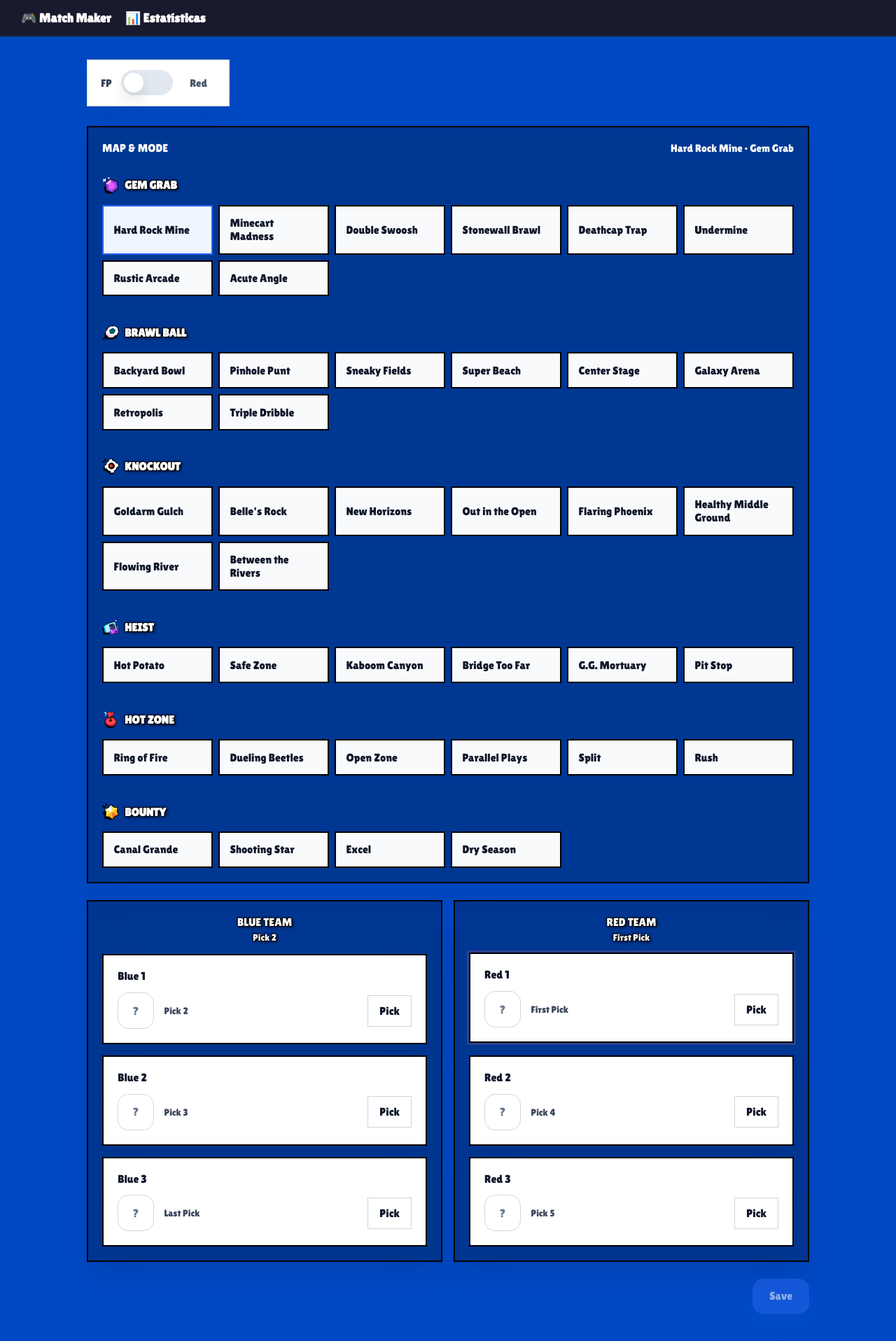
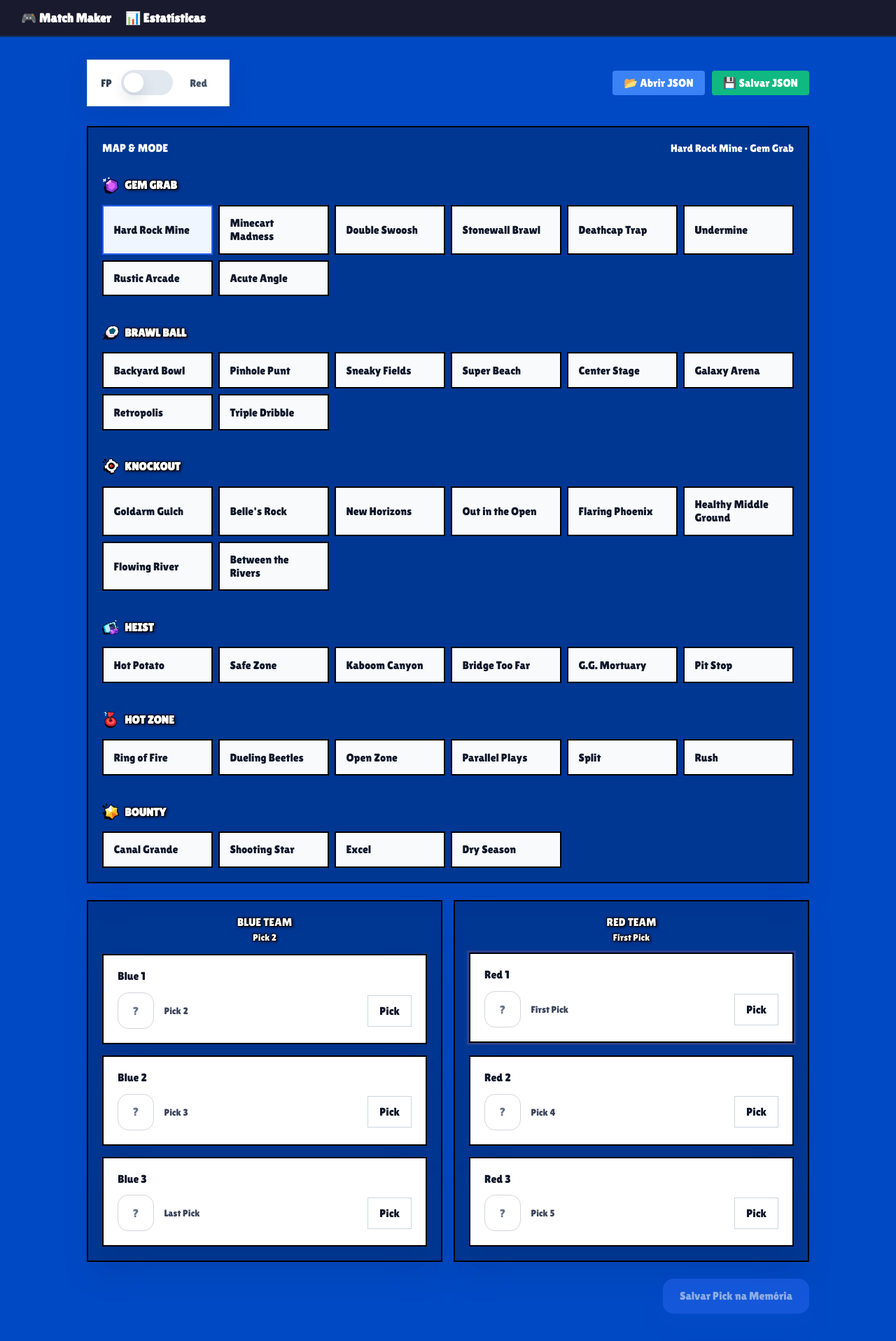
Before and after one commit to neuralshade/brawlpick, a React (Vite) app: page / in a window 1280 px wide. Shown: the top 1916 px of the page at 70% size. Built offline with nearby package versions, Linux system fonts and the light colour scheme.

Commit message:
Implementando base com JSON local. O app formata o JSON.

```diff
--- a/src/App.jsx
+++ b/src/App.jsx
@@ -1,9 +1,12 @@
-import React from 'react';
+import React, { useState } from 'react';
 import { BrowserRouter, Routes, Route, Link } from 'react-router-dom';
 import MatchMaker from './pages/MatchMaker';
 import Statistics from './pages/Statistics';
 
 function App() {
+  // Estado global da base de dados em memória
+  const [savedComps, setSavedComps] = useState([]);
+
   return (
     <BrowserRouter>
       {/* Barra de Navegação (Menu) */}
@@ -22,10 +25,16 @@ function App() {
         </Link>
       </nav>
 
-      {/* Configuração das Rotas */}
+      {/* Configuração das Rotas passando o estado compartilhado */}
       <Routes>
-        <Route path="/" element={<MatchMaker />} />
-        <Route path="/stats" element={<Statistics />} />
+        <Route
+          path="/"
+          element={<MatchMaker savedComps={savedComps} setSavedComps={setSavedComps} />}
+        />
+        <Route
+          path="/stats"
+          element={<Statistics savedComps={savedComps} setSavedComps={setSavedComps} />}
+        />
       </Routes>
     </BrowserRouter>
   );
--- a/src/pages/MatchMaker.jsx
+++ b/src/pages/MatchMaker.jsx
@@ -1,17 +1,17 @@
-import { useMemo, useState, useEffect } from "react";
+import { useMemo, useState, useEffect, useRef } from "react";
 import { TEAM_RED, TEAM_BLUE, MAP_MODE_OPTIONS, BRAWLERS, slotLabels } from "../constants";
 import MapSelector from "../components/MapSelector";
 import TeamColumn from "../components/TeamColumn";
 import HistoryCard from "../components/HistoryCard";
 
-function App() {
+function MatchMaker({ savedComps, setSavedComps }) {
   const [firstPickTeam, setFirstPickTeam] = useState(TEAM_RED);
   const [slots, setSlots] = useState(Array(6).fill(""));
-  const [savedComps, setSavedComps] = useState([]);
   const [activeSlot, setActiveSlot] = useState(null);
   const [searchTerm, setSearchTerm] = useState("");
   const [selectedMapMode, setSelectedMapMode] = useState(MAP_MODE_OPTIONS[0]);
-  const [showToast, setShowToast] = useState(false);
+  const [showToast, setShowToast] = useState(""); // Alterado para string para mensagens dinâmicas
+  const fileInputRef = useRef(null);
 
   const selectedHeroes = useMemo(() => new Set(slots.filter(Boolean)), [slots]);
 
@@ -68,12 +68,46 @@ function App() {
       ...prev,
     ]);
     setSlots(Array(6).fill(""));
-    setShowToast(true);
+    setShowToast("Composição salva na memória!");
+  };
+
+  // --- NOVAS FUNÇÕES DE ARQUIVO JSON --- //
+  const handleFileUpload = (event) => {
+    const file = event.target.files[0];
+    if (!file) return;
+
+    const reader = new FileReader();
+    reader.onload = (e) => {
+      try {
+        const json = JSON.parse(e.target.result);
+        setSavedComps(json);
+        setShowToast(`Arquivo carregado: ${json.length} comps`);
+      } catch (err) {
+        alert('Erro ao processar o arquivo JSON.');
+      }
+    };
+    reader.readAsText(file);
+    event.target.value = null; // reseta o input
+  };
+
+  const exportDatabase = () => {
+    if (savedComps.length === 0) {
+      alert("A base de dados está vazia.");
+      return;
+    }
+    const dataStr = "data:text/json;charset=utf-8," + encodeURIComponent(JSON.stringify(savedComps, null, 2));
+    const downloadAnchorNode = document.createElement('a');
+    downloadAnchorNode.setAttribute("href", dataStr);
+    downloadAnchorNode.setAttribute("download", `brawl_comps_${new Date().getTime()}.json`);
+    document.body.appendChild(downloadAnchorNode);
+    downloadAnchorNode.click();
+    downloadAnchorNode.remove();
+    setShowToast("Arquivo JSON exportado!");
   };
 
   useEffect(() => {
     if (showToast) {
-      const timer = setTimeout(() => setShowToast(false), 3000);
+      const timer = setTimeout(() => setShowToast(""), 3000);
       return () => clearTimeout(timer);
     }
   }, [showToast]);
@@ -83,7 +117,6 @@ function App() {
     return BRAWLERS.filter((b) => b.toLowerCase().includes(searchTerm.toLowerCase()));
   }, [searchTerm]);
 
-  // Props comuns compartilhadas entre as colunas dos times
   const commonTeamProps = {
     firstPickTeam,
     nextPickIndex,
@@ -99,14 +132,13 @@ function App() {
 
   return (
     <main className="app-shell">
-      <div className="fp-top">
+      <div className="fp-top" style={{ display: 'flex', justifyContent: 'space-between', alignItems: 'center' }}>
         <div className="slider-control fp-alone">
           <div className="slider-label">FP</div>
           <button
             type="button"
             className={`toggle-switch ${firstPickTeam}`}
             onClick={() => setFirstPickTeam(firstPickTeam === TEAM_RED ? TEAM_BLUE : TEAM_RED)}
-            aria-label="Toggle first pick between red and blue"
           >
             <span className="switch-track" />
             <span className="switch-thumb" />
@@ -114,6 +146,29 @@ function App() {
           <div className="slider-status">
             {firstPickTeam === TEAM_RED ? "Red" : "Blue"}
           </div>
+        </div>
+
+        {/* Botões de controle de arquivo no topo */}
+        <div style={{ display: 'flex', gap: '10px' }}>
+           <input
+              type="file"
+              accept=".json"
+              style={{ display: 'none' }}
+              ref={fileInputRef}
+              onChange={handleFileUpload}
+            />
+            <button
+              onClick={() => fileInputRef.current.click()}
+              style={{ background: '#3b82f6', border: 'none', padding: '8px 16px', borderRadius: '4px', color: 'white', cursor: 'pointer' }}
+            >
+              📂 Abrir JSON
+            </button>
+            <button
+              onClick={exportDatabase}
+              style={{ background: '#10b981', border: 'none', padding: '8px 16px', borderRadius: '4px', color: 'white', cursor: 'pointer' }}
+            >
+              💾 Salvar JSON
+            </button>
         </div>
       </div>
 
@@ -143,16 +198,15 @@ function App() {
       </section>
 
       <section className="actions-card">
-        {showToast && <span className="toast-message">Composition saved!</span>}
+        {showToast && <span className="toast-message">{showToast}</span>}
         <button disabled={!canSave} onClick={saveComposition}>
-          Save
+          Salvar Pick na Memória
         </button>
       </section>
 
       <HistoryCard savedComps={savedComps} />
-
     </main>
   );
 }
 
-export default App;
+export default MatchMaker;
--- a/src/pages/Statistics.jsx
+++ b/src/pages/Statistics.jsx
@@ -1,11 +1,9 @@
-import React, { useState, useRef, useMemo } from 'react';
+import React, { useRef, useMemo, useState } from 'react';
 
-export default function Statistics() {
-  const [savedComps, setSavedComps] = useState(null);
+export default function Statistics({ savedComps, setSavedComps }) {
   const [error, setError] = useState('');
   const fileInputRef = useRef(null);
 
-  // Função para ler e processar o arquivo JSON local
   const handleFileUpload = (event) => {
     const file = event.target.files[0];
     if (!file) return;
@@ -19,14 +17,13 @@ export default function Statistics() {
         setError('');
       } catch (err) {
         setError('Erro ao processar o arquivo JSON. Verifique se o formato está correto.');
-        setSavedComps(null);
       }
     };
 
     reader.readAsText(file);
+    event.target.value = null;
   };
 
-  // Processamento de dados em memória (Exemplo: Contagem de Picks por Brawler)
   const brawlerStats = useMemo(() => {
     if (!Array.isArray(savedComps)) return [];
 
@@ -41,13 +38,11 @@ export default function Statistics() {
       }
     });
 
-    // Transforma o objeto em array e ordena do mais escolhido para o menos escolhido
     return Object.entries(counts).sort((a, b) => b[1] - a[1]);
   }, [savedComps]);
 
   return (
     <main className="app-shell">
-      {/* Seção de Upload com visual inspirado na seleção de mapas */}
       <section className="map-mode-card">
         <div className="map-mode-header" style={{ marginBottom: '1rem', flexDirection: 'column', alignItems: 'flex-start' }}>
           <h1 style={{
@@ -58,7 +53,7 @@ export default function Statistics() {
             📊 Estatísticas e Base de Dados Local
           </h1>
           <p style={{ color: '#cbd5e1', fontSize: '1rem', marginTop: '0.5rem' }}>
-            Carregue um arquivo JSON com o histórico de composições para visualizar estatísticas detalhadas.
+            A base de dados atual possui <b>{savedComps?.length || 0}</b> composições.
           </p>
         </div>
 
@@ -71,26 +66,19 @@ export default function Statistics() {
             onChange={handleFileUpload}
           />
           <button onClick={() => fileInputRef.current.click()}>
-            📂 Abrir Base de Dados Local
+            📂 Abrir/Atualizar JSON
           </button>
-
-          {savedComps && (
-            <span className="toast-message" style={{ display: 'flex', alignItems: 'center' }}>
-              Base carregada com sucesso! ({savedComps.length} composições lidas)
-            </span>
-          )}
         </div>
 
         {error && <div style={{ color: '#f87171', marginTop: '1rem', fontWeight: 'bold' }}>{error}</div>}
       </section>
 
-      {/* Painel de Resultados estilo "Team Column" da página principal */}
-      {savedComps && (
+      {savedComps && savedComps.length > 0 && (
         <section className="pick-grid" style={{ gridTemplateColumns: '1fr' }}>
           <div className="team-column">
             <div className="team-header">
               <h2 style={{ margin: 0 }}>🏆 Brawlers Mais Escolhidos</h2>
-              <span style={{ fontSize: '0.9rem', color: '#cbd5e1' }}>Baseado no histórico carregado</span>
+              <span style={{ fontSize: '0.9rem', color: '#cbd5e1' }}>Baseado na memória compartilhada</span>
             </div>
 
             <div className="slot-row" style={{ gridTemplateColumns: 'repeat(auto-fill, minmax(160px, 1fr))' }}>
```
